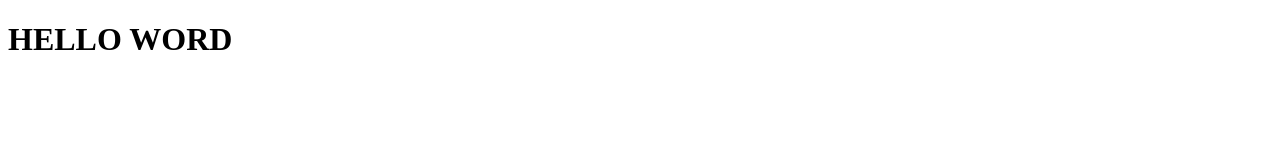
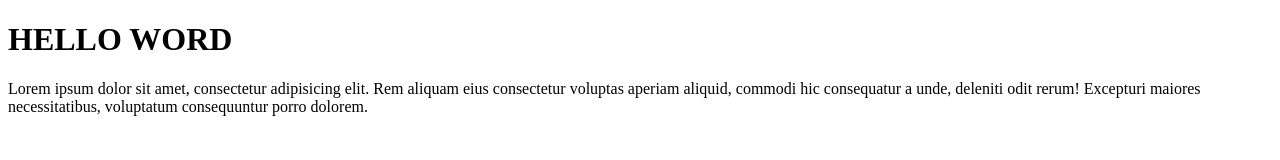
Before and after one commit to CauanMagno/projeto-1, a plain HTML site: page index.html in a window 1280 px wide. Drawn offline with Linux system fonts and the light colour scheme.

Commit message:
adicionado paragrafo

```diff
--- a/index.html
+++ b/index.html
@@ -9,5 +9,8 @@
     <h1>
         HELLO WORD
     </h1>
+    <p>Lorem ipsum dolor sit amet, consectetur adipisicing elit. Rem aliquam eius consectetur voluptas aperiam aliquid, commodi hic consequatur a unde, deleniti odit rerum! Excepturi maiores necessitatibus, voluptatum consequuntur porro dolorem. </p>
 </body>
+
+
 </html>
```
